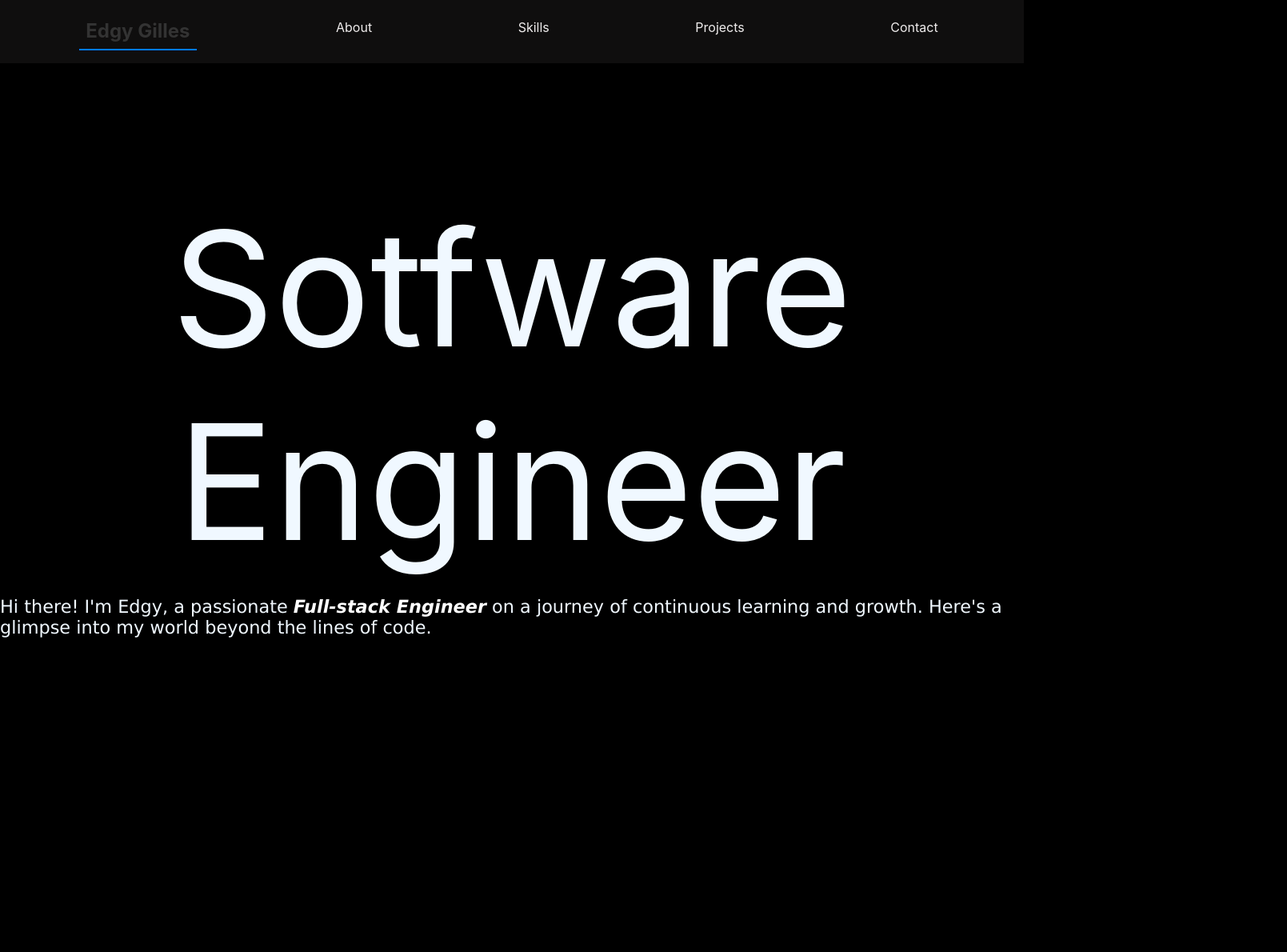
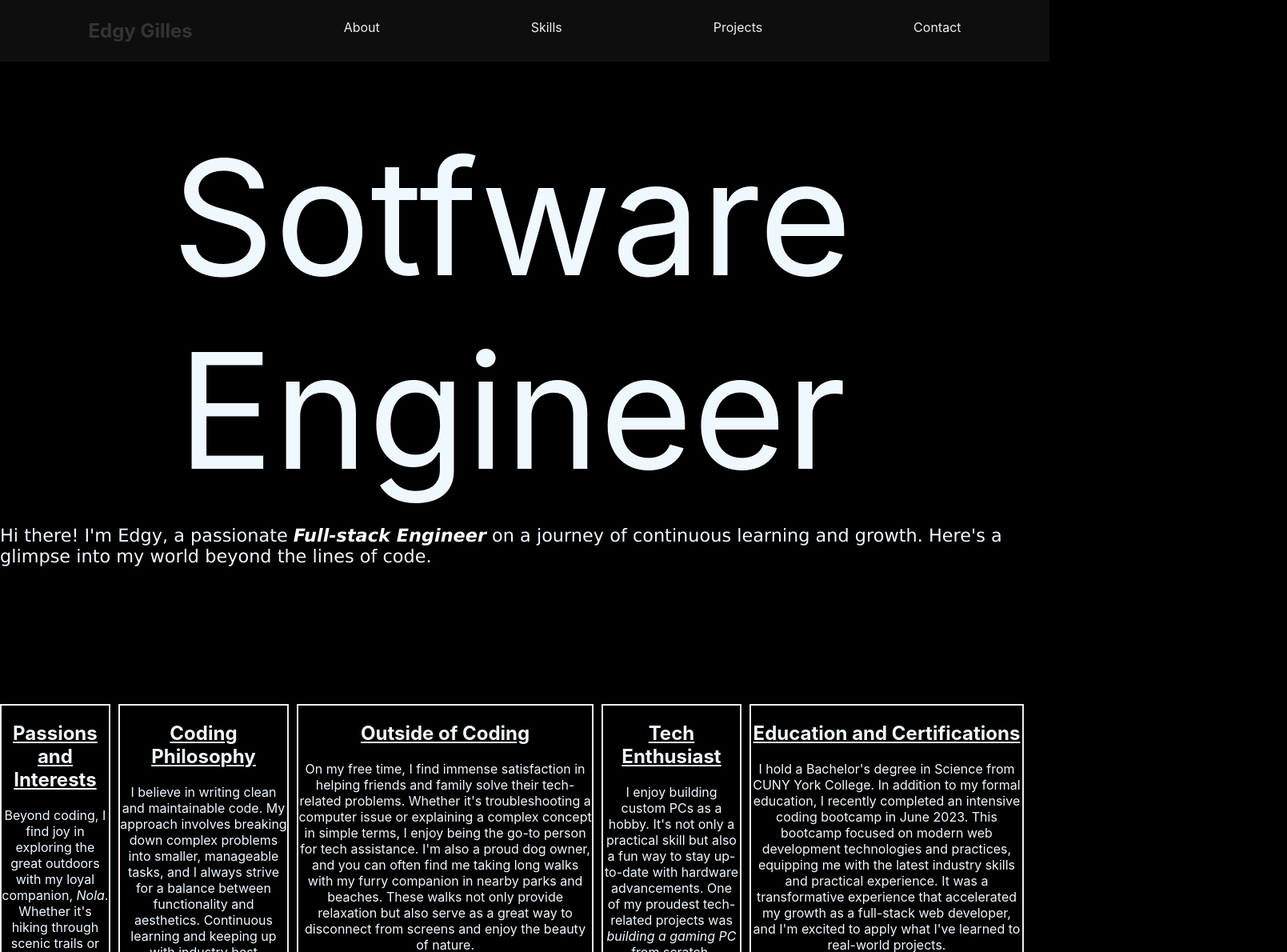
Before and after one commit to Gillesedgy/Edgy_EdgyWebPortfolio, a React (Create React App) app: page / in a window 1280 px wide. Shown: the top 1190 px of the page at 80% size, 1609 px wide, since content can reach past the window. Before the commit the page ends 929 px from the top, so only its background shows below. Built offline with nearby package versions, Linux system fonts and the light colour scheme.

Commit message:
Decided to Create SPA instead of MPA. Updated components and created the side effect for the scroll animation.

```diff
--- a/src/App.js
+++ b/src/App.js
@@ -1,23 +1,34 @@
 import { BrowserRouter as Router, Routes, Route } from "react-router-dom";
+import {
+  // Navbar,
+  Home,
+  About,
+  Skills,
+  Projects,
+  Contact,
+} from "./Components/Container/components";
 import NavBar from "./Components/NavBar";
-import Home from "./Components/Home";
-import About from "./Components/About";
-import Skills from "./Components/Skills";
-import Projects from "./Components/Projects";
-import Contact from "./Components/Contact";
 function App() {
   //Todo: hide navbar or  something.. not sure yet.. looks good for now
   return (
     <div className="App">
       <Router>
         <NavBar />
-        <Routes>
-          <Route path="/" exact element={<Home />} />
-          <Route path="/about" element={<About />} />
-          <Route path="/skills" element={<Skills />} />
-          <Route path="/projects" element={<Projects />} />
-          <Route path="/contact" element={<Contact />} />
-        </Routes>
+        <section id="home">
+          <Home />
+        </section>
+        <section id="about">
+          <About />
+        </section>
+        <section id="skills">
+          <Skills />
+        </section>
+        <section id="projects">
+          <Projects />
+        </section>
+        <section id="contact">
+          <Contact />
+        </section>
       </Router>
     </div>
   );
--- /dev/null
+++ b/src/Components/Container/components.js
@@ -0,0 +1,7 @@
+export { default as Home } from "../Home";
+export { default as About } from "../About";
+export { default as Skills } from "../Skills";
+export { default as Projects } from "../Projects";
+export { default as Contact } from "../Contact";
+
+// export { default as Navbar } from "../NavBar";
--- a/src/Components/NavBar.js
+++ b/src/Components/NavBar.js
@@ -1,4 +1,4 @@
-import React, { useState } from "react";
+import React, { useState, useEffect } from "react";
 import { Link, useLocation } from "react-router-dom";
 import "../Styles/NavBar.scss";
 /**
@@ -10,50 +10,68 @@ import "../Styles/NavBar.scss";
  */
 function NavBar() {
   const routerLocation = useLocation();
-  //  is a constant that stores the location object returned by useLocation()
+  //  is a constant that stores the location object returned by useLocation() => contains URL information
   const setActive = (pathname) => {
     return routerLocation.pathname === pathname;
-  };
-  //* set Active checks if the pathName given as the arg is equal to the current pathName in the router location. if true=> updates assight the nav active class. else=> nada
+  }; //* set Active checks if the pathName given as the arg is equal to the current pathName in the router location. if true=> updates assight the nav active class. else=> nada..
 
+  useEffect(() => {
+    const hash = routerLocation.hash;
+    if (hash) {
+      const section = document.querySelector(hash);
+      if (section) {
+        section.scrollIntoView({ behavior: "smooth" });
+      }
+    }
+  }, [routerLocation]);
+  /**
+   * TLDR => https://reactrouter.com/en/main/hooks/use-location
+   * hash => part of the url that contains the #
+   * UseEffect used to handle the smooth scroll side effect and only updates when the location or path name changes.
+   *   - it checks if theres a hash value in the URL before running the code. if not, it returns null
+   *   - if theres is an hash value assigned, it grabs it and matches it with the corresponding 'id' respectively (see components ins App.JS).
+   *   -
+   */
+  //! TODO: Must add a function that updates the indicator on scroll as well
   return (
+    // The "#" symbols is what allows the URL to properly work.. IT is what tell sit which 'id' to target.  like the name says hash to hash lol.
     <nav className="Navbar">
       <Link
-        to="/"
+        to="/#home"
         className={`Navbar__link ${
-          setActive("/") ? "Navbar__link--active" : ""
+          setActive("/#home") ? "Navbar__link--active" : ""
         }`}
       >
         <h1 className="Navbar__title">Edgy Gilles</h1>
       </Link>
       <Link
-        to="/about"
+        to="/#about"
         className={`Navbar__link ${
-          setActive("/about") ? "Navbar__link--active" : ""
+          setActive("/#about") ? "Navbar__link--active" : ""
         }`}
       >
         About
       </Link>
       <Link
-        to="/skills"
+        to="/#skills"
         className={`Navbar__link ${
-          setActive("/skills") ? "Navbar__link--active" : ""
+          setActive("/#skills") ? "Navbar__link--active" : ""
         }`}
       >
         Skills
       </Link>
       <Link
-        to="/projects"
+        to="/#projects"
         className={`Navbar__link ${
-          setActive("/projects") ? "Navbar__link--active" : ""
+          setActive("/#projects") ? "Navbar__link--active" : ""
         }`}
       >
         Projects
       </Link>
       <Link
-        to="/contact"
+        to="/#contact"
         className={`Navbar__link ${
-          setActive("/contact") ? "Navbar__link--active" : ""
+          setActive("/#contact") ? "Navbar__link--active" : ""
         }`}
       >
         Contact
--- a/src/Styles/NavBar.scss
+++ b/src/Styles/NavBar.scss
@@ -1,9 +1,13 @@
 .Navbar {
+  position: fixed;
+  width: 100%;
+  top: 0;
+  z-index: 5;
   display: flex;
   justify-content: space-around;
   background-color: #0f0e0e;
   padding: 1rem;
-  margin-bottom: 50px; // Placeholder for now
+  margin-bottom: 100px; // Placeholder for now
 
   &__link {
     color: rgb(239, 236, 236);
--- a/src/index.css
+++ b/src/index.css
@@ -14,3 +14,8 @@ code {
   font-family: source-code-pro, Menlo, Monaco, Consolas, "Courier New",
     monospace;
 }
+section {
+  padding-top: 100px;
+  margin-top: -60px;
+}
+/* Added section here tempo - keeps nav bar from blocking content at top lvl */
```
